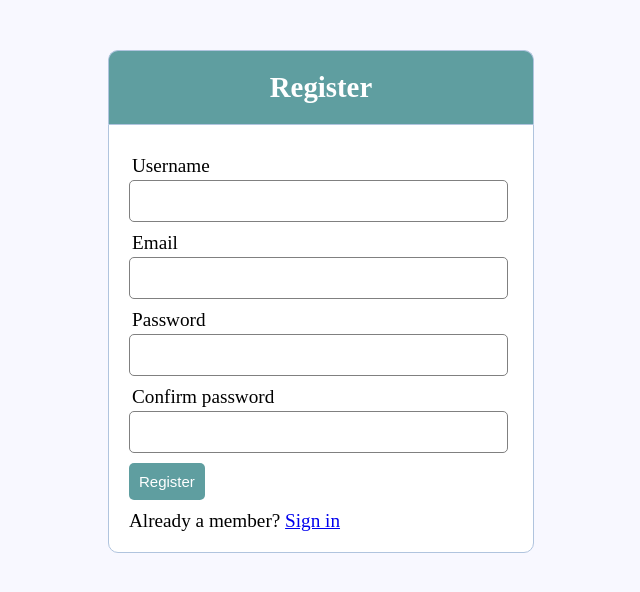
After one commit to saikrishnaDsk/Women-Challenge, a PHP site: page /register.php in a window 1280 px wide. The commit adds this page. Shown: the top 592 px of the page, without its empty margins (319-959 px from the left). Run offline with PHP 8.4, Linux system fonts and the light colour scheme.

Commit message:
Front end

```diff
--- /dev/null
+++ b/errors.php
@@ -0,0 +1,7 @@
+<?php  if (count($errors) > 0) : ?>
+  <div class="error">
+  	<?php foreach ($errors as $error) : ?>
+  	  <p><?php echo $error ?></p>
+  	<?php endforeach ?>
+  </div>
+<?php  endif ?>
--- /dev/null
+++ b/register.php
@@ -0,0 +1,39 @@
+<?php include('server.php') ?>
+<!DOCTYPE html>
+<html>
+<head>
+  <title>Registration system PHP and MySQL</title>
+  <link rel="stylesheet" type="text/css" href="style.css">
+</head>
+<body>
+  <div class="header">
+  	<h2>Register</h2>
+  </div>
+
+  <form method="post" action="register.php">
+  	<?php include('errors.php'); ?>
+  	<div class="input-group">
+  	  <label>Username</label>
+  	  <input type="text" name="username" value="<?php echo $username; ?>">
+  	</div>
+  	<div class="input-group">
+  	  <label>Email</label>
+  	  <input type="email" name="email" value="<?php echo $email; ?>">
+  	</div>
+  	<div class="input-group">
+  	  <label>Password</label>
+  	  <input type="password" name="password_1">
+  	</div>
+  	<div class="input-group">
+  	  <label>Confirm password</label>
+  	  <input type="password" name="password_2">
+  	</div>
+  	<div class="input-group">
+  	  <button type="submit" class="btn" name="reg_user">Register</button>
+  	</div>
+  	<p>
+  		Already a member? <a href="login.php">Sign in</a>
+  	</p>
+  </form>
+</body>
+</html>
--- /dev/null
+++ b/server.php
@@ -0,0 +1,82 @@
+<?php
+session_start();
+
+// initializing variables
+$username = "";
+$email    = "";
+$errors = array();
+
+// connect to the database
+$db = mysqli_connect('localhost', 'root', '', 'registration');
+
+// REGISTER USER
+if (isset($_POST['reg_user'])) {
+  // receive all input values from the form
+  $username = mysqli_real_escape_string($db, $_POST['username']);
+  $email = mysqli_real_escape_string($db, $_POST['email']);
+  $password_1 = mysqli_real_escape_string($db, $_POST['password_1']);
+  $password_2 = mysqli_real_escape_string($db, $_POST['password_2']);
+
+  // form validation: ensure that the form is correctly filled ...
+  // by adding (array_push()) corresponding error unto $errors array
+  if (empty($username)) { array_push($errors, "Username is required"); }
+  if (empty($email)) { array_push($errors, "Email is required"); }
+  if (empty($password_1)) { array_push($errors, "Password is required"); }
+  if ($password_1 != $password_2) {
+	array_push($errors, "The two passwords do not match");
+  }
+
+  // first check the database to make sure
+  // a user does not already exist with the same username and/or email
+  $user_check_query = "SELECT * FROM users WHERE username='$username' OR email='$email' LIMIT 1";
+  $result = mysqli_query($db, $user_check_query);
+  $user = mysqli_fetch_assoc($result);
+
+  if ($user) { // if user exists
+    if ($user['username'] === $username) {
+      array_push($errors, "Username already exists");
+    }
+
+    if ($user['email'] === $email) {
+      array_push($errors, "email already exists");
+    }
+  }
+
+  // Finally, register user if there are no errors in the form
+  if (count($errors) == 0) {
+  	$password = md5($password_1);//encrypt the password before saving in the database
+
+  	$query = "INSERT INTO users (username, email, password)
+  			  VALUES('$username', '$email', '$password')";
+  	mysqli_query($db, $query);
+  	$_SESSION['username'] = $username;
+  	$_SESSION['success'] = "You are now logged in";
+  	header('location: index.php');
+  }
+}
+if (isset($_POST['login_user'])) {
+  $username = mysqli_real_escape_string($db, $_POST['username']);
+  $password = mysqli_real_escape_string($db, $_POST['password']);
+
+  if (empty($username)) {
+  	array_push($errors, "Username is required");
+  }
+  if (empty($password)) {
+  	array_push($errors, "Password is required");
+  }
+
+  if (count($errors) == 0) {
+  	$password = md5($password);
+  	$query = "SELECT * FROM users WHERE username='$username' AND password='$password'";
+  	$results = mysqli_query($db, $query);
+  	if (mysqli_num_rows($results) == 1) {
+  	  $_SESSION['username'] = $username;
+  	  $_SESSION['success'] = "You are now logged in";
+  	  header('location: index.php');
+  	}else {
+  		array_push($errors, "Wrong username/password combination");
+  	}
+  }
+}
+
+?>
--- /dev/null
+++ b/style.css
@@ -0,0 +1,68 @@
+* {
+  margin: 0px;
+  padding: 0px;
+}
+body {
+  font-size: 120%;
+  background: #F8F8FF;
+}
+
+.header {
+  width: 30%;
+  margin: 50px auto 0px;
+  color: white;
+  background: #5F9EA0;
+  text-align: center;
+  border: 1px solid #B0C4DE;
+  border-bottom: none;
+  border-radius: 10px 10px 0px 0px;
+  padding: 20px;
+}
+form, .content {
+  width: 30%;
+  margin: 0px auto;
+  padding: 20px;
+  border: 1px solid #B0C4DE;
+  background: white;
+  border-radius: 0px 0px 10px 10px;
+}
+.input-group {
+  margin: 10px 0px 10px 0px;
+}
+.input-group label {
+  display: block;
+  text-align: left;
+  margin: 3px;
+}
+.input-group input {
+  height: 30px;
+  width: 93%;
+  padding: 5px 10px;
+  font-size: 16px;
+  border-radius: 5px;
+  border: 1px solid gray;
+}
+.btn {
+  padding: 10px;
+  font-size: 15px;
+  color: white;
+  background: #5F9EA0;
+  border: none;
+  border-radius: 5px;
+}
+.error {
+  width: 92%;
+  margin: 0px auto;
+  padding: 10px;
+  border: 1px solid #a94442;
+  color: #a94442;
+  background: #f2dede;
+  border-radius: 5px;
+  text-align: left;
+}
+.success {
+  color: #3c763d;
+  background: #dff0d8;
+  border: 1px solid #3c763d;
+  margin-bottom: 20px;
+}
```
Also changed, not shown: help.html (added, +60 -0 lines), helping.css (added, +41 -0 lines), index.html (+29 -8 lines), index.php (added, +249 -0 lines), login.php (added, +31 -0 lines), main.css (+7 -42 lines), blur.jpg (added), worriedwoman.jpg (added).
